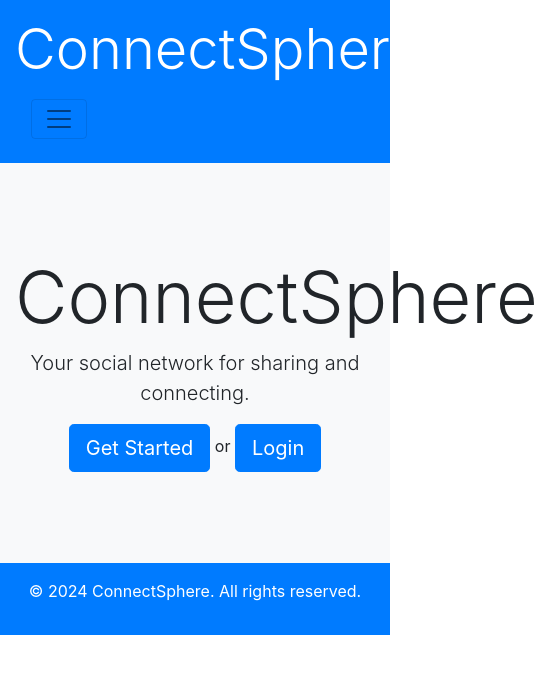
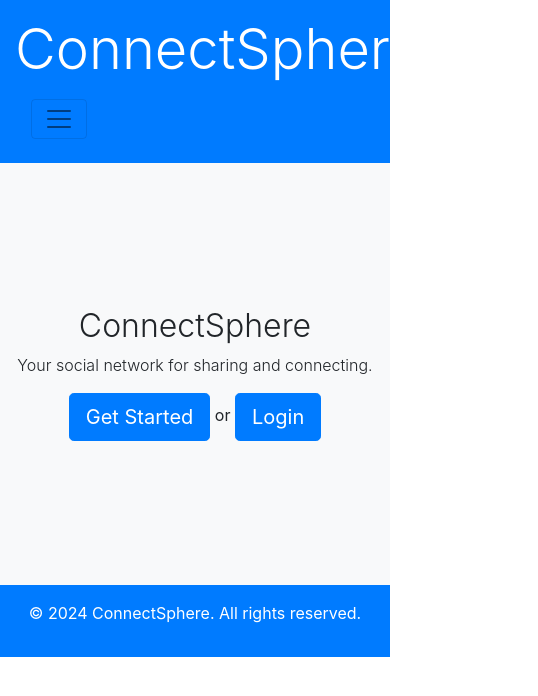
Before and after one commit to ezekielsiniishaya/SJ_Hackathon, a website: page views/index.html in a window 390 px wide. Shown: the whole page, 538 px wide, since content can reach past the window. Drawn offline with nearby package versions, Linux system fonts and the light colour scheme.

Commit message:
updating css file

```diff
--- a/public/styles.css
+++ b/public/styles.css
@@ -45,25 +45,40 @@
 .modal-content {
   border-radius: 10px;
 }
+
 /* Ensure the entire page takes up full height */
 html,
 body {
   height: 100%;
   margin: 0;
   padding: 0;
+  overflow-x: hidden; /* Prevent horizontal scrolling */
 }
 
 /* Flexbox layout for the page */
 .wrapper {
   display: flex;
   flex-direction: column;
-  min-height: 100vh;
-  /* Full viewport height */
+  min-height: 100vh; /* Full viewport height */
 }
 
 /* Main content should grow to take available space */
 .content {
   flex-grow: 1;
+}
+
+/* Hero section: Adjust height and padding for responsiveness */
+.hero {
+  min-height: 70vh; /* Responsive height for hero section */
+  padding: 40px 0; /* Add padding for better spacing */
+}
+
+.hero h1 {
+  font-size: 2.5rem; /* Make heading smaller on smaller screens */
+}
+
+.hero p {
+  font-size: 1.25rem; /* Adjust paragraph font size */
 }
 
 /* Ensure footer sticks to the bottom */
@@ -72,4 +87,37 @@ footer {
   color: white;
   text-align: center;
   padding: 10px 0;
+  position: relative;
+  width: 100%;
 }
+
+/* Responsive media queries for mobile devices */
+@media (max-width: 768px) {
+  .hero {
+    min-height: 50vh; /* Reduce height on smaller screens */
+    padding: 20px 0;
+  }
+
+  .hero h1 {
+    font-size: 2rem; /* Smaller heading for mobile */
+  }
+
+  .hero p {
+    font-size: 1rem; /* Smaller paragraph for mobile */
+  }
+
+  .navbar-nav {
+    text-align: center; /* Center nav items on mobile */
+  }
+
+  .profile-card img {
+    width: 100px; /* Reduce profile image size on mobile */
+    height: 100px;
+  }
+
+  /* Reduce padding and margins for mobile */
+  .profile-card,
+  .post-card {
+    padding: 15px;
+  }
+}
--- a/views/index.html
+++ b/views/index.html
@@ -7,6 +7,8 @@
     <title>ConnectSphere - Home</title>
     <!-- Bootstrap CSS -->
     <link rel="stylesheet" href="https://stackpath.bootstrapcdn.com/bootstrap/4.5.2/css/bootstrap.min.css">
+    <link rel="stylesheet" href="/public/styles.css">
+
 </head>
 
 <body>
```
